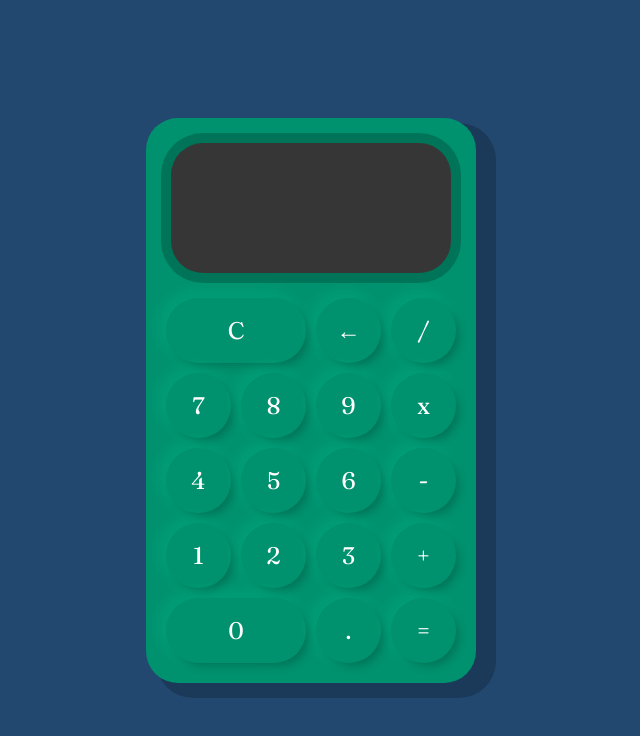
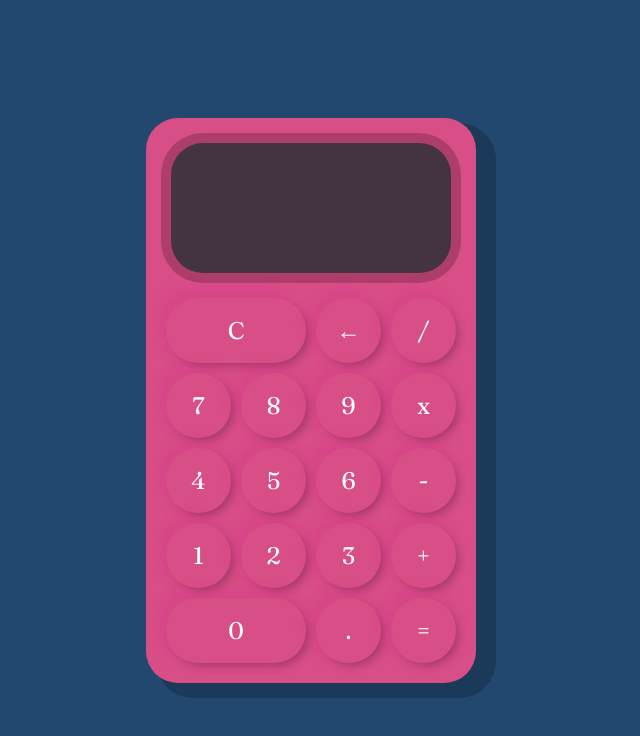
Before and after one commit to deviaskm/calculadora, a plain HTML site: page index.html in a window 1280 px wide. Shown: the whole page, without its empty margins (329-969 px from the left). Drawn offline with Linux system fonts and the light colour scheme.

Commit message:
Nuevos colores

```diff
--- a/css/index.css
+++ b/css/index.css
@@ -19,7 +19,7 @@ body{
     display: grid;
     grid-template-columns: repeat(4, 75px);
     grid-template-rows: 160px repeat(5, 75px);
-    background-color: #00916e;
+    background-color: rgb(216, 78, 135);
     padding: 15px;
     border-radius: 32px;
     box-shadow: 15px 10px 0px 5px #00000033;
@@ -32,12 +32,12 @@ button{
     border-radius: 32px;
     font-size: 1.5em;
     border: none;
-    background-color: #00916e;
-    box-shadow: 5px 5px 10px -3px #00000040, -5px -5px 15px 3px #00ffc11f;
+    background-color: rgb(216, 78, 135);
+    box-shadow: 5px 5px 10px -3px #00000040, -5px -5px 15px 3px #d504971f;
 }
 
 button:active{
-    background-color: #006f54;
+    background-color: #ed209eba;
 }
 
 button:focus{
@@ -55,7 +55,7 @@ button:focus{
     margin: 10px 10px 20px;
     flex-direction: column;
     align-items: flex-end;
-    background-color: #363636;
+    background-color: #443341;
     border-radius: 32px;
     text-align: right;
     justify-content: space-between;
```
